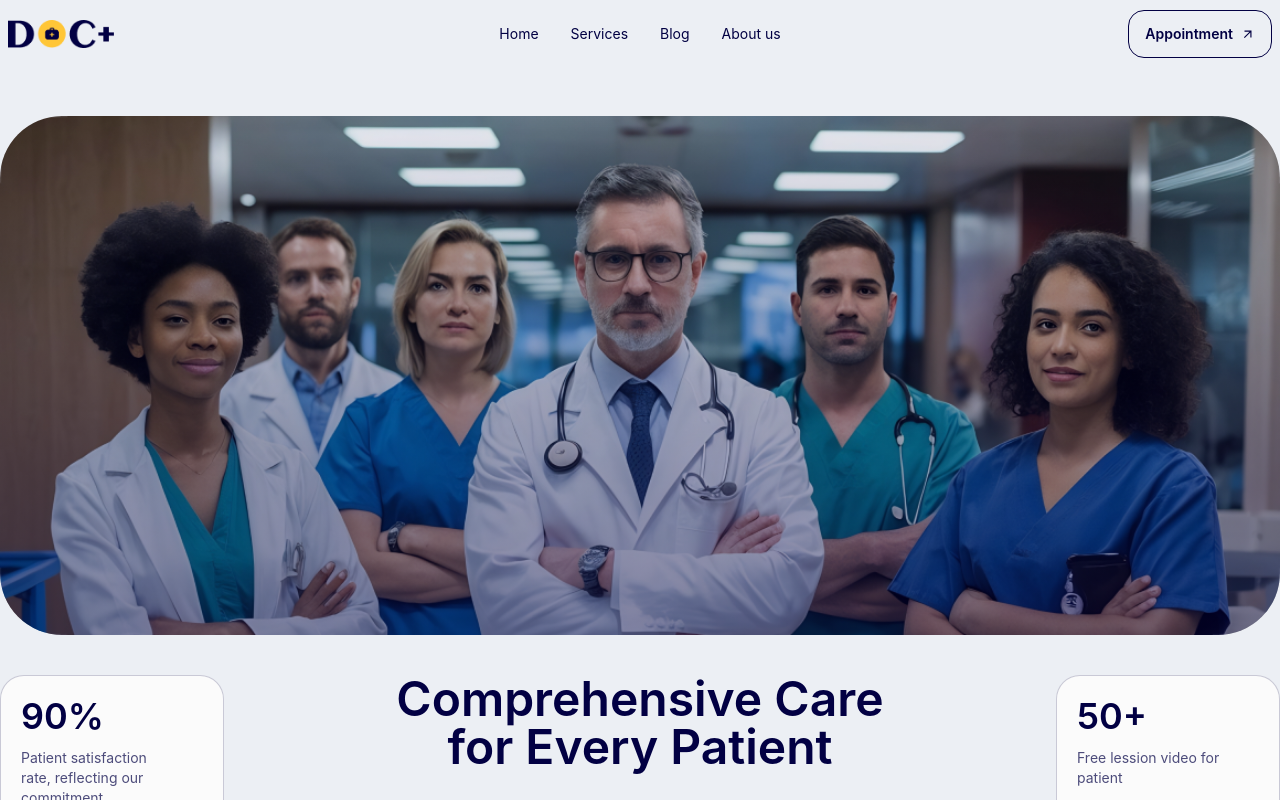
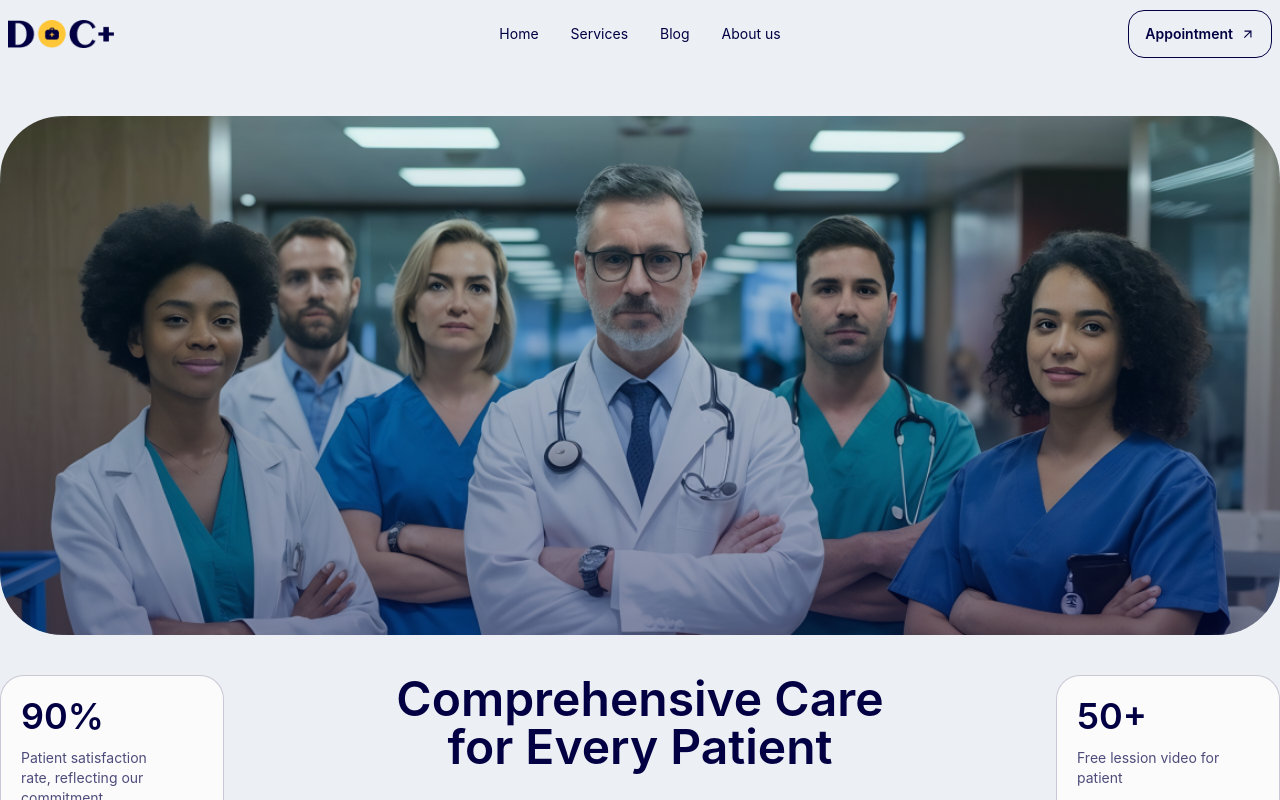
Before and after one commit to ShopnilIsCoding/Healthcare-Landing-page, a React (Vite) app: page / in a window 1280 px wide. Shown: the top 800 px of the page. Built offline with nearby package versions, Linux system fonts and the light colour scheme.

Commit message:
banner img gradient fix exactly like figma

```diff
--- a/src/Components/Banner/Banner.jsx
+++ b/src/Components/Banner/Banner.jsx
@@ -5,7 +5,7 @@ const Banner = () => {
         <div className='mt-12 relative'>
             <div className='relative rounded-[62px] overflow-hidden container mx-auto' >
                 <img src={bannerImg} className='w-full ' />
-                <div className='bg-[linear-gradient(179deg,_rgba(0,193,157,0.00)-25.42%,rgba(2,0,67,0.47)107.11%)] absolute z-10 h-full w-full top-0'></div>
+                <div className='bg-[linear-gradient(to_bottom,_rgba(0,_155,_144,_0.09),_rgba(2,_11,_72,_0.44))] absolute z-10 h-full w-full top-0'></div>
             </div>
 
             <div className='bg-base-100  absolute top-0 -z-50 h-[30%] w-full'></div>
```
